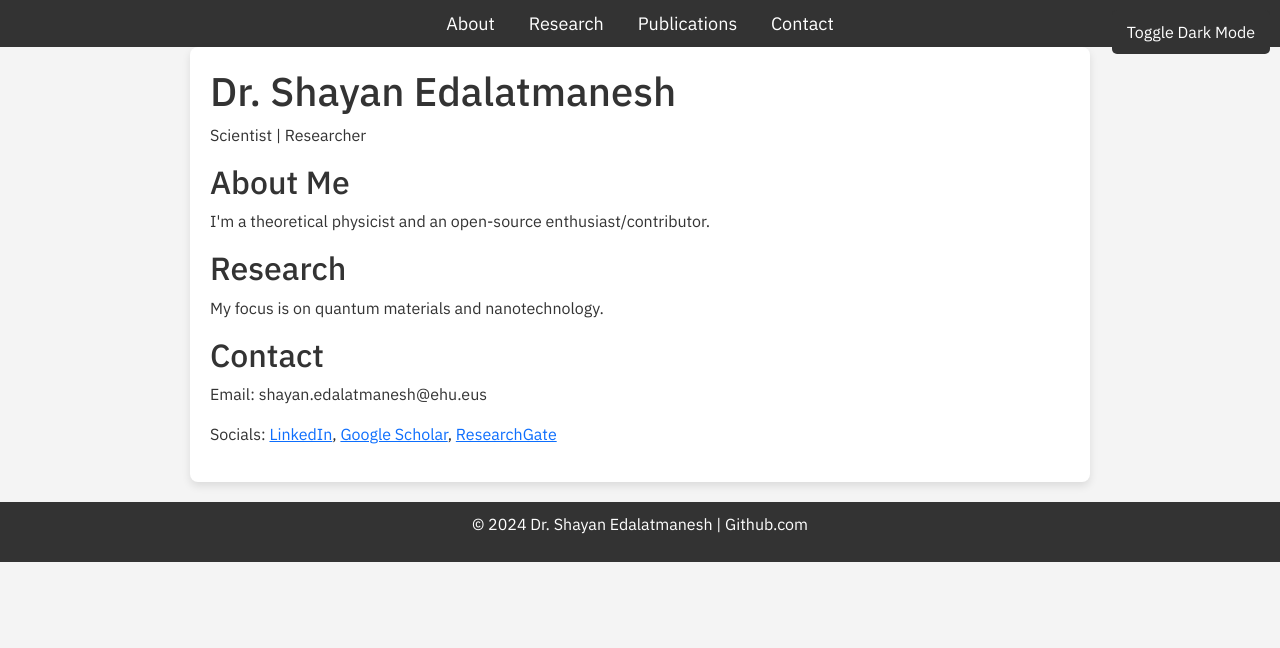
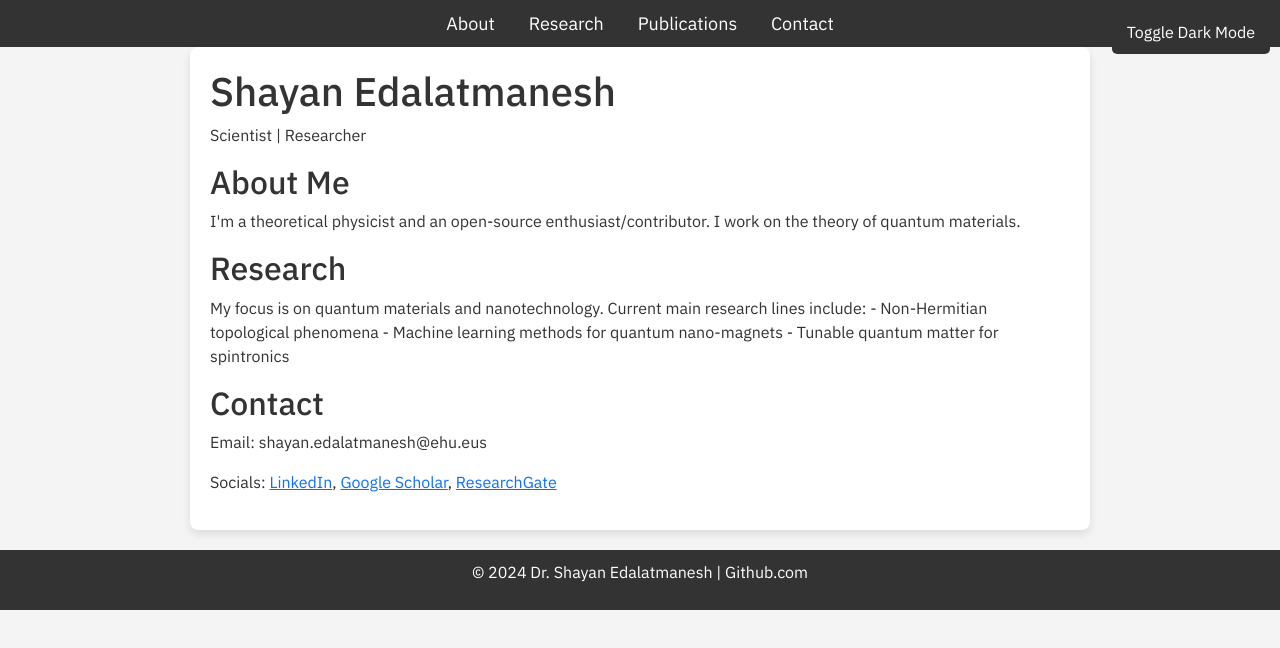
Before and after one commit to shayanEdalatmanesh/shayanedalatmanesh.github.io, a plain HTML site: page index.html in a window 1280 px wide. Drawn offline with nearby package versions, Linux system fonts and the light colour scheme.

Commit message:
Update index.html

```diff
--- a/index.html
+++ b/index.html
@@ -3,7 +3,7 @@
 <head>
     <meta charset="UTF-8">
     <meta name="viewport" content="width=device-width, initial-scale=1.0">
-    <title>Shayan Edalatmanesh - Scientist</title>
+    <title>Shayan Edalatmanesh</title>
     <link rel="stylesheet" href="https://cdn.jsdelivr.net/npm/bootstrap@5.3.0/dist/css/bootstrap.min.css">
     <link href="https://fonts.googleapis.com/css2?family=IBM+Plex+Sans:wght@300;400;500;700&display=swap" rel="stylesheet">
 
@@ -74,18 +74,22 @@
 
     <div class="container">
         <header>
-            <h1>Dr. Shayan Edalatmanesh</h1>
+            <h1>Shayan Edalatmanesh</h1>
             <p>Scientist | Researcher </p>
         </header>
 
         <section id="about">
             <h2>About Me</h2>
-            <p>I'm a theoretical physicist and an open-source enthusiast/contributor. </p>
+            <p>I'm a theoretical physicist and an open-source enthusiast/contributor. I work on the theory of quantum materials. </p>
         </section>
 
         <section id="research">
             <h2>Research</h2>
-            <p>My focus is on quantum materials and nanotechnology.</p>
+            <p>My focus is on quantum materials and nanotechnology. Current main research lines include:
+            - Non-Hermitian topological phenomena
+            - Machine learning methods for quantum nano-magnets
+            - Tunable quantum matter for spintronics
+            </p>
         </section>
 <!--
         <section id="publications">
```
